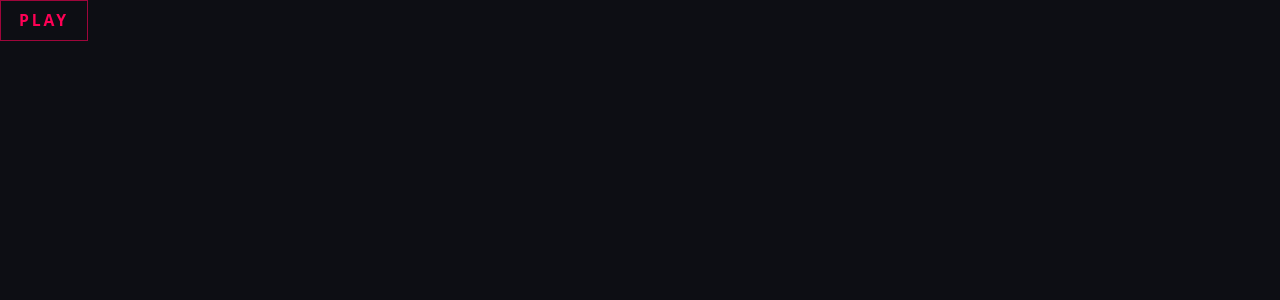
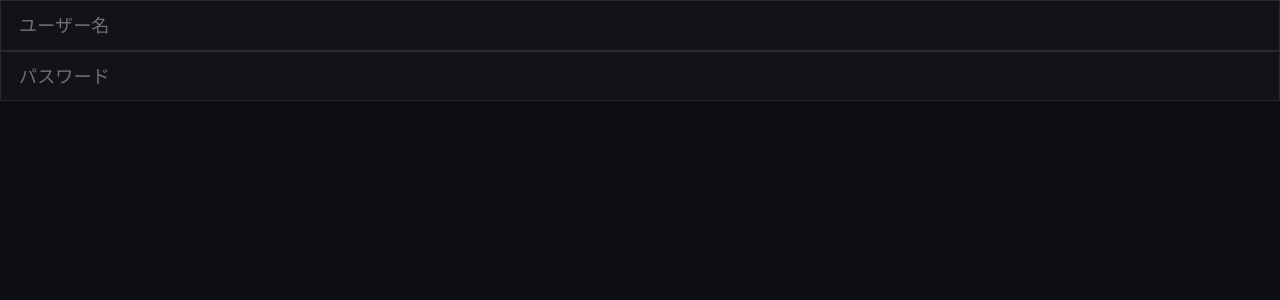
Before and after one commit to ydiksn37/ft_transcendence, a React (Vite) app in the folder apps/frontend/: page / in a window 1280 px wide. Shown: the top 300 px of the page. Built offline with nearby package versions, Linux system fonts and the light colour scheme.

Commit message:
component NeonInput create

```diff
--- a/apps/frontend/src/App.tsx
+++ b/apps/frontend/src/App.tsx
@@ -4,13 +4,15 @@ import './App.css';
 
 import { Panel } from "@/components/UI/Panel"
 import { NeonBtn } from "@/components/UI/NeonBtn"
+import { NeonInput } from "@/components/UI/NeonInput"
 
 function App() {
   // return <TetrisGame />;
 
   return (
       <div>
-        <NeonBtn color="red" onClick={() => alert("hello")}>PLAY</NeonBtn>
+        <NeonInput placeholder='ユーザー名'/>
+        <NeonInput type='password' placeholder='パスワード' />
       </div>
   )
 }
--- /dev/null
+++ b/apps/frontend/src/components/UI/NeonInput.tsx
@@ -0,0 +1,17 @@
+import { cn } from "@/lib/utils"
+
+export interface NeonInputProps extends React.InputHTMLAttributes<HTMLInputElement> {}
+
+export function NeonInput({ className, ...props }: NeonInputProps) {
+	return (
+		<input
+			className={cn(
+				"w-full rounded-none border border-white/10 bg-surface-2/60 px-4 py-2.5 text-white placeholder:text-white/40",
+				"transition-[box-shadow,border-color] duration-150 focus:outline-none",
+				"focus:border-neon-cyan focus:shadow-glow-cyan",
+				className
+			)}
+			{...props}
+		/>
+	)
+}
```
